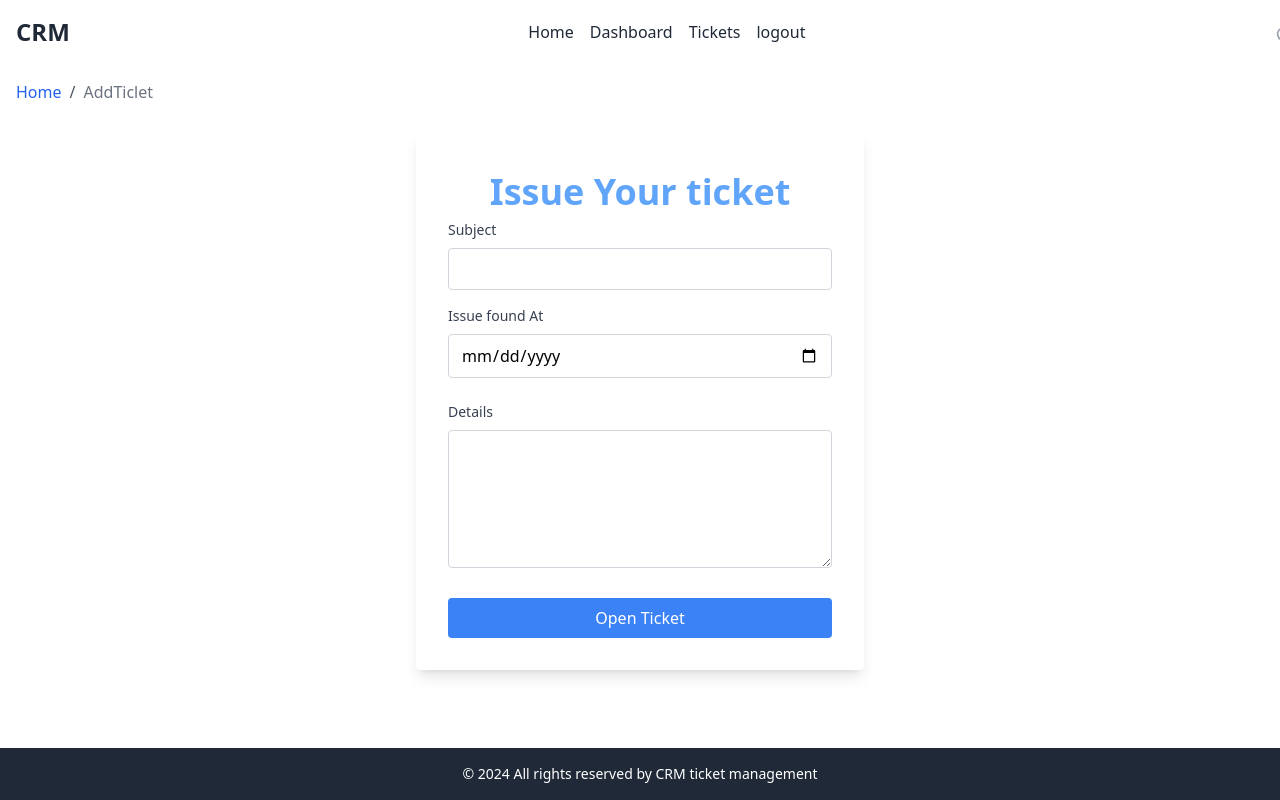
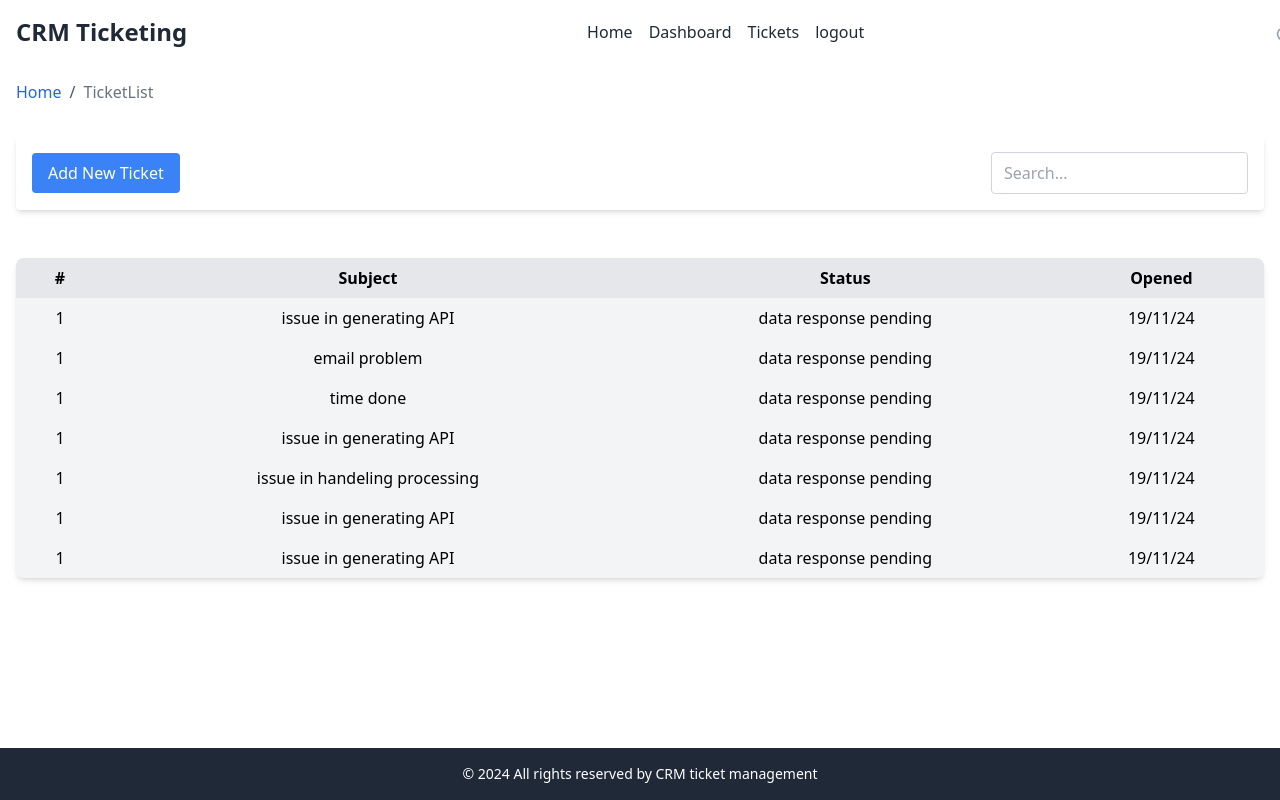
Before and after one commit to Mayank1909/crmapp-fr, a React (Create React App) app: page /tickets in a window 1280 px wide. Built offline with nearby package versions, Linux system fonts and the light colour scheme.

Commit message:
TicketList added

```diff
--- a/src/App.js
+++ b/src/App.js
@@ -3,7 +3,9 @@ import BreadCrump from './components/BreadCrump';
 import DashBoard from './components/DashBoard';
 import Footer from './components/Footer';
 import Navbar from './components/Navbar';
+import TicketList from './components/TicketList';
 import Home from './pages/Home';
+
 
 
 function App() {
@@ -13,7 +15,8 @@ function App() {
       {/* <Home /> */}
       {/* <BreadCrump /> */}
       {/* <DashBoard /> */}
-      <AddTicket />
+      {/* <AddTicket /> */}
+      <TicketList />
       <Footer />
     </div>
   );
--- a/src/assets/data/dummy_data.json
+++ b/src/assets/data/dummy_data.json
@@ -2,6 +2,18 @@
     {
         "id": 1,
         "subject": "issue in generating API",
+        "status": "data response pending",
+        "addedat": "19/11/24"
+    },
+    {
+        "id": 1,
+        "subject": "email problem",
+        "status": "data response pending",
+        "addedat": "19/11/24"
+    },
+    {
+        "id": 1,
+        "subject": "time done",
         "status": "data response pending",
         "addedat": "19/11/24"
     },
@@ -13,19 +25,7 @@
     },
     {
         "id": 1,
-        "subject": "issue in generating API",
-        "status": "data response pending",
-        "addedat": "19/11/24"
-    },
-    {
-        "id": 1,
-        "subject": "issue in generating API",
-        "status": "data response pending",
-        "addedat": "19/11/24"
-    },
-    {
-        "id": 1,
-        "subject": "issue in generating API",
+        "subject": "issue in handeling processing",
         "status": "data response pending",
         "addedat": "19/11/24"
     },
--- a/src/components/Navbar.js
+++ b/src/components/Navbar.js
@@ -5,7 +5,7 @@ const Navbar = () => {
         <div>
             <nav className="bg-white shadow-md">
                 <div className="container mx-auto px-4 py-4 flex justify-between items-center">
-                    <a href="#" className="text-2xl font-bold text-gray-800">CRM</a>
+                    <a href="#" className="text-2xl font-bold text-gray-800">CRM Ticketing</a>
                     <div className="flex space-x-4">
                         <a href="#" className="text-gray-800 hover:text-gray-600">Home</a>
                         <a href="#" className="text-gray-800 hover:text-gray-600">Dashboard</a>
--- /dev/null
+++ b/src/components/TicketList.js
@@ -0,0 +1,52 @@
+import React, { useEffect, useState } from 'react'
+import BreadCrump from './BreadCrump'
+import tickets from "../assets/data/dummy_data.json"
+import TicketTable from './TicketTable';
+
+const TicketList = () => {
+    const [str, setstr] = useState('');
+    const [dispTicket, setDispTiclet] = useState(tickets);
+    useEffect(() => { }, [str, dispTicket])
+
+    const handleOnChange = (e) => {
+        const { value } = e.target
+        setstr(value);
+        // console.log(e.target.value);
+        searchTicket(value)
+
+    }
+    const searchTicket = (sttr) => {
+        const dispaytickets = tickets.filter((row) => row.subject.toLowerCase().includes(sttr.toLowerCase()))
+        setDispTiclet(dispaytickets);
+    }
+
+    return (
+        <div>
+            <BreadCrump page={"TicketList"} />
+
+
+            <div className="container mx-auto p-4">
+                <div className="flex justify-between items-center bg-white p-4 rounded shadow-md">
+                    <button className="bg-blue-500 text-white py-2 px-4 rounded hover:bg-blue-600 focus:outline-none focus:bg-blue-600">
+                        Add New Ticket
+                    </button>
+                    <form className="flex items-center space-x-2">
+                        <input
+                            type="text"
+                            className="w-full px-3 py-2 border border-gray-300 rounded focus:outline-none focus:ring-2 focus:ring-blue-500"
+                            placeholder="Search..."
+                            onChange={handleOnChange}
+                            value={str}
+
+                        />
+                    </form>
+                </div>
+            </div>
+
+            <TicketTable tickets={dispTicket} />
+
+        </div>
+    )
+}
+
+export default TicketList
--- a/src/components/TicketTable.js
+++ b/src/components/TicketTable.js
@@ -23,7 +23,7 @@ const TicketTable = ({ tickets }) => {
                                     <td class="py-2 px-4">{row.addedat}</td>
                                 </tr>
                             )) : (
-                                <div className='text-center'>
+                                <div className=' flex justify-center'>
                                     <td>no ticket to show</td>
                                 </div>
                             )}
```
